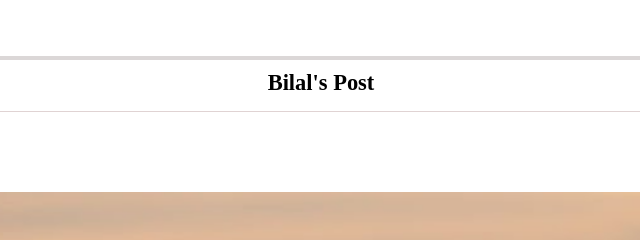
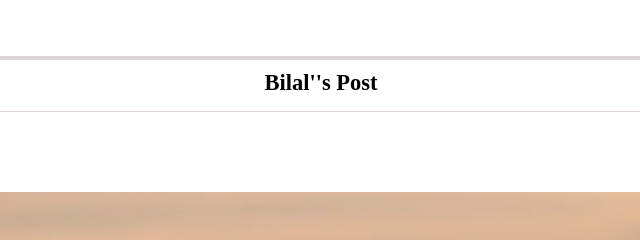
Before and after one commit to bilalkhan-dev/Oulook, a plain HTML site: page Pages/new-mail.html in a window 1280 px wide. Shown: the top 240 px of the page, 317-957 px from the left. Drawn offline with Linux system fonts and the light colour scheme.

Commit message:
Update new-mail.html

```diff
--- a/Pages/new-mail.html
+++ b/Pages/new-mail.html
@@ -4,6 +4,7 @@
     <meta charset="UTF-8">
     <meta name="viewport" content="width=device-width, initial-scale=1.0">
     <title>Document</title>
+    <meta name="theme-color" content="#FFF" >
     <link rel="stylesheet" href="fc.css" >
 
     <style>
@@ -31,7 +32,7 @@
             <img src="UI-icon/angle-up.svg" >
         </div>
         <div>
-            <h3>Bilal's Post</h3>
+            <h3>Bilal''s Post</h3>
         </div>
         <div>
             <img src="searchicon.png" >
```
